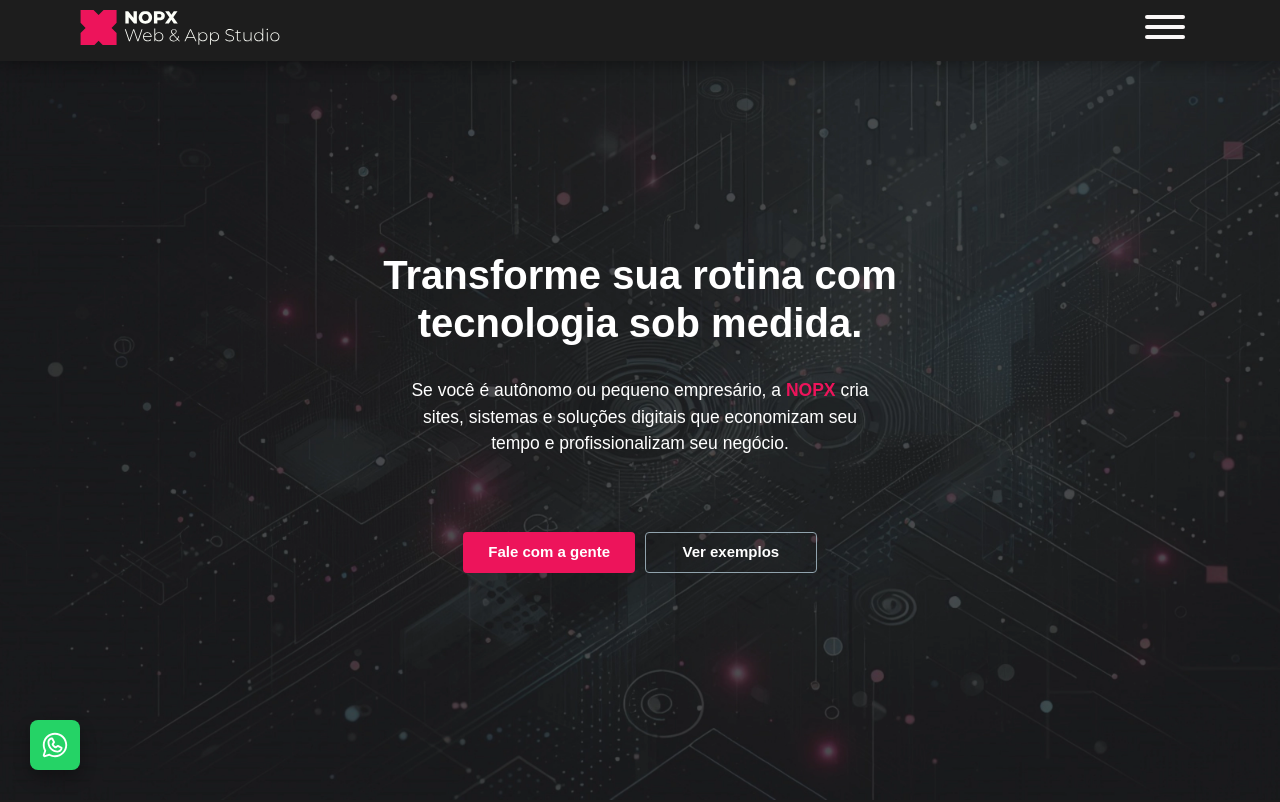
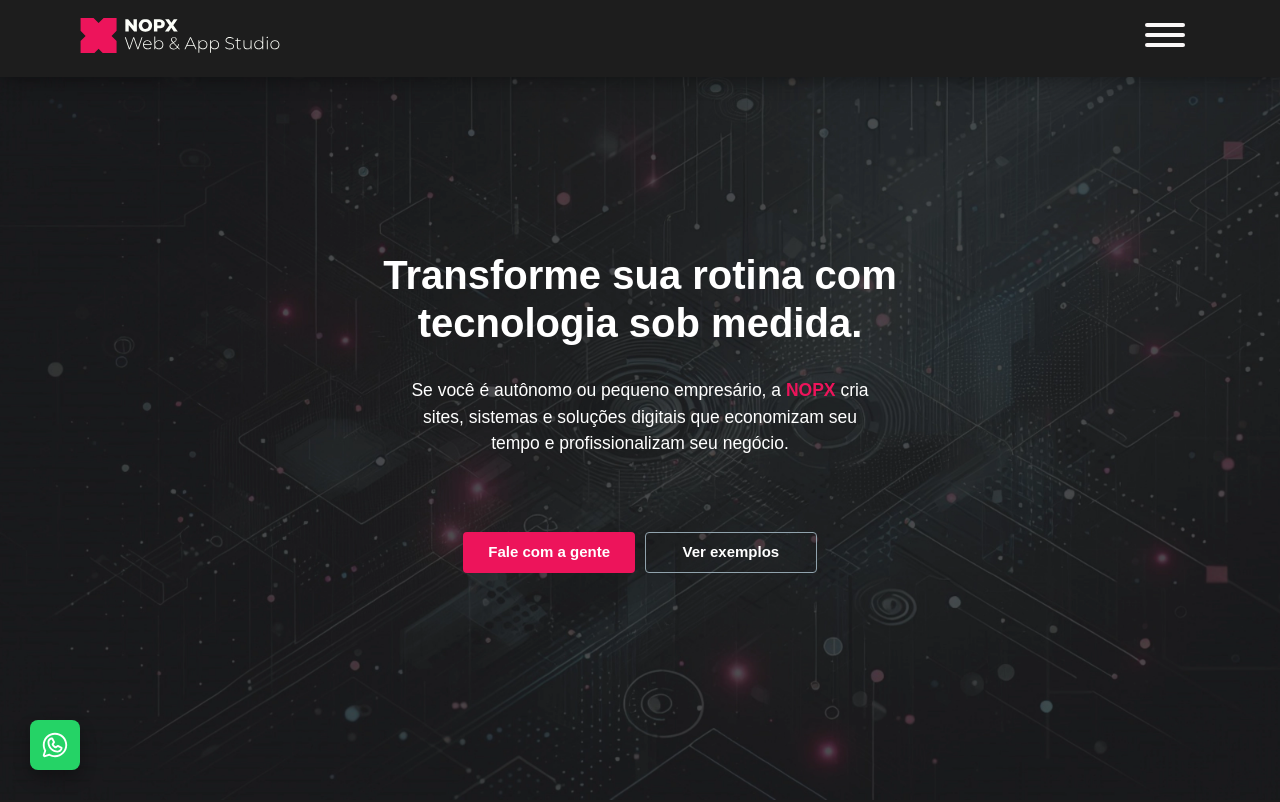
Before and after one commit to NOPXStudio/nopxv2, a plain HTML site: page index.html in a window 1280 px wide. Shown: the top 802 px of the page. Drawn offline with nearby package versions, Linux system fonts and the light colour scheme.

Commit message:
header padding

```diff
--- a/styles/header.css
+++ b/styles/header.css
@@ -1,4 +1,5 @@
 header {
+  padding-block: var(--spacing-xs);
   display: flex;
   background-color: var(--color-black);
   box-shadow: 0 0 20px rgba(0, 0, 0, 0.466);
@@ -8,9 +9,11 @@ header {
   top: 0;
   left: 0;
 }
+
 header #logo-desktop {
   display: none;
 }
+
 header .container {
   margin-block: 0;
 }
@@ -18,6 +21,7 @@ header .container {
 #menuToggle {
   margin-left: auto;
 }
+
 .nav-links {
   display: none;
   flex-direction: column;
@@ -45,10 +49,12 @@ header .container {
   font-family: var(--font-family-primary);
   font-weight: var(--font-weight-regular);
 }
+
 .link-wrapper {
   display: flex;
   flex-direction: row;
 }
+
 .link-wrapper svg {
   color: inherit;
   margin-left: auto;
@@ -131,7 +137,8 @@ nav hr {
     margin-left: auto;
   }
 
-  .nav-links svg, hr {
+  .nav-links svg,
+  hr {
     display: none;
   }
 
```
Lines whose indentation alone changed are shown as unchanged.
